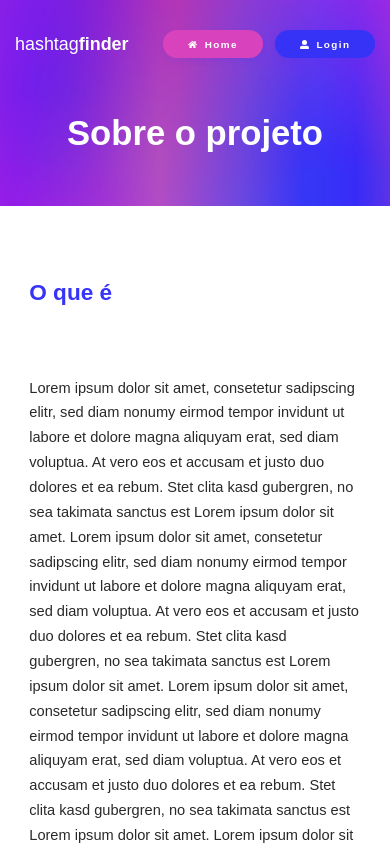
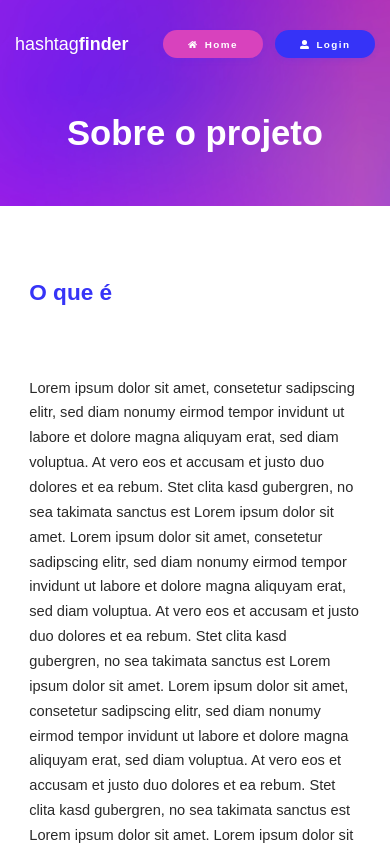
Before and after one commit to alexandrememorium/projeto_hashtag, a React (Create React App) app: page /Sobre in a window 390 px wide. Shown: the top 845 px of the page. Built offline with nearby package versions, Linux system fonts and the light colour scheme.

Commit message:
"ajustes no responsivo"

```diff
--- a/src/paginas/Sobre/sobre.module.css
+++ b/src/paginas/Sobre/sobre.module.css
@@ -202,7 +202,7 @@
     .fundo {
       height: 206px;
       background: url(../../img/about-bg.jpg);
-      background-size: 414px 206px;
+      background-size: cover;
       background-repeat: no-repeat;
     }
 
```
